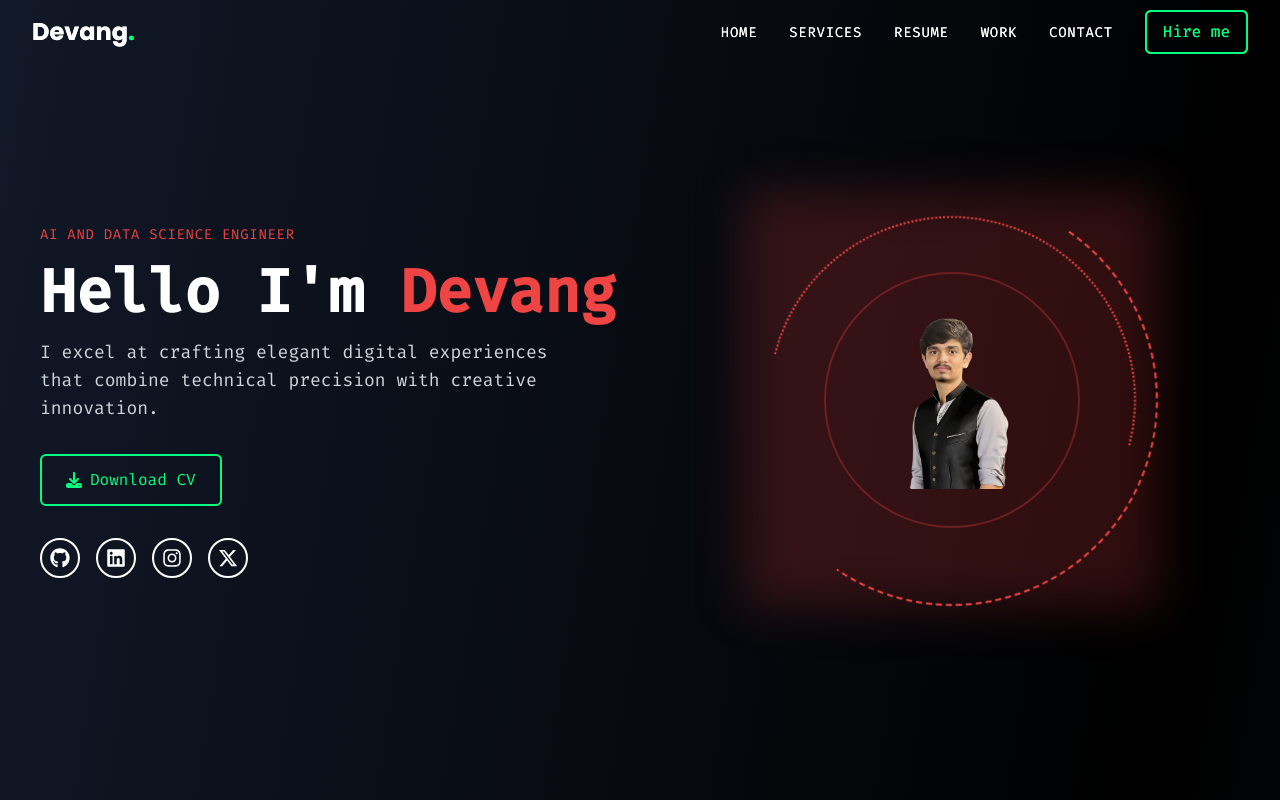
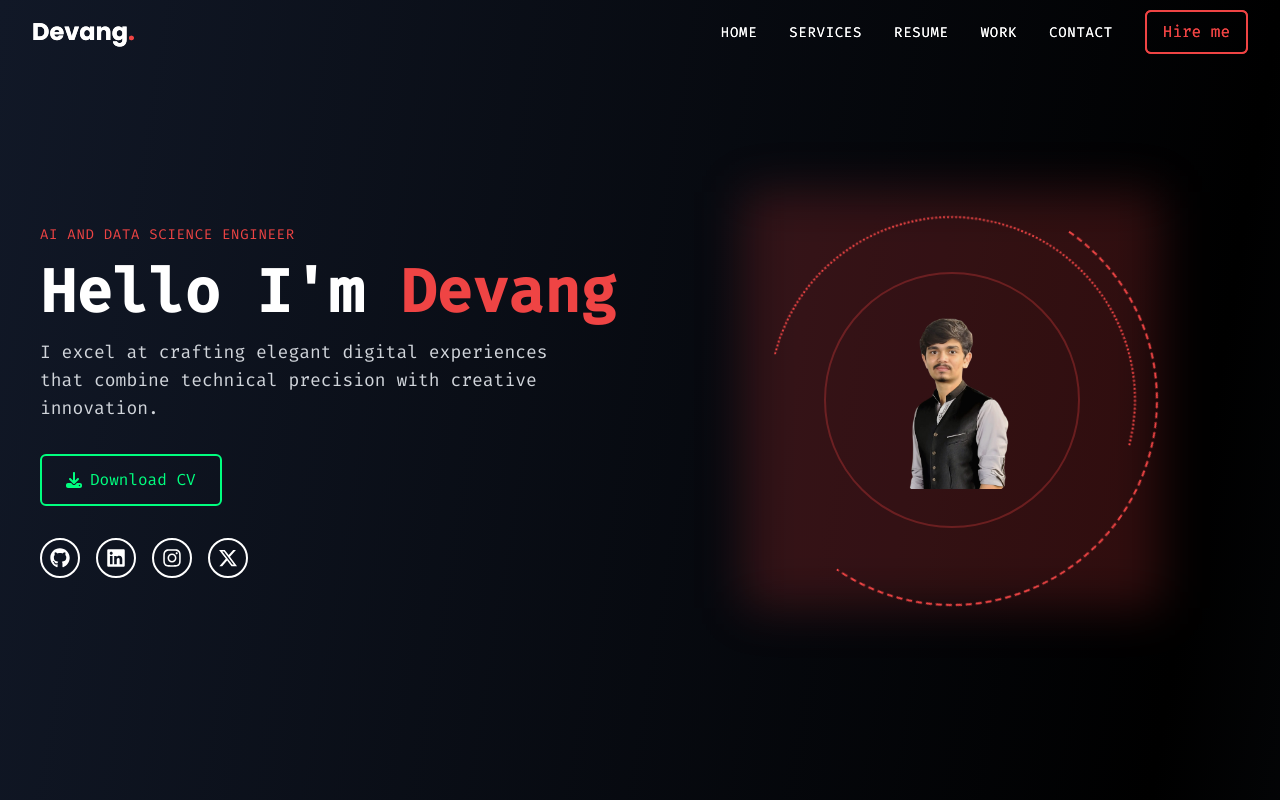
Before and after one commit to OMCHOKSI108/client, a React (Vite) app: page / in a window 1280 px wide. Shown: the top 800 px of the page. Built offline with nearby package versions, Linux system fonts and the light colour scheme.

Commit message:
Update Navbar component: change hover text color to red for improved visibility and update primary color in Tailwind config

```diff
--- a/src/components/Navbar.jsx
+++ b/src/components/Navbar.jsx
@@ -76,8 +76,8 @@ const Navbar = () => {
             animate={{ opacity: 1, x: 0 }}
             className="text-2xl font-bold font-poppins"
           >
-            <Link to="/" className="text-white hover:text-[#00FF7F] transition-colors duration-300">
-              Devang<span className="text-[#00FF7F]">.</span>
+            <Link to="/" className="text-white hover:text-red-500 transition-colors duration-300">
+              Devang<span className="text-red-500">.</span>
             </Link>
           </motion.div>
 
@@ -92,14 +92,14 @@ const Navbar = () => {
                 <Link
                   to={link.path}
                   onClick={(e) => handleSectionClick(e, link.path)}
-                  className="text-white hover:text-[#00FF7F] transition-colors duration-300 text-sm tracking-wider uppercase font-fira"
+                  className="text-white hover:text-red-500 transition-colors duration-300 text-sm tracking-wider uppercase font-fira"
                 >
                   {link.name}
                 </Link>
               </motion.div>
             ))}
             <motion.button
-              className="px-4 py-2 border-2 border-[#00FF7F] text-[#00FF7F] rounded-md hover:bg-[#00FF7F] hover:text-[#121212] transition-colors duration-300 font-fira"
+              className="px-4 py-2 border-2 border-red-500 text-red-500 rounded-md hover:bg-red-500 hover:text-[#121212] transition-colors duration-300 font-fira"
               whileHover={{ scale: 1.05 }}
               whileTap={{ scale: 0.95 }}
               onClick={() => {
--- a/tailwind.config.js
+++ b/tailwind.config.js
@@ -9,7 +9,7 @@ export default {
       colors: {
         white: '#FFFFFF',
         black: '#000000',
-        primary: '#00FF7F',
+        primary: '#ff0000',
         dark: {
           DEFAULT: '#121212',
           lighter: '#1a1a1a',
```
